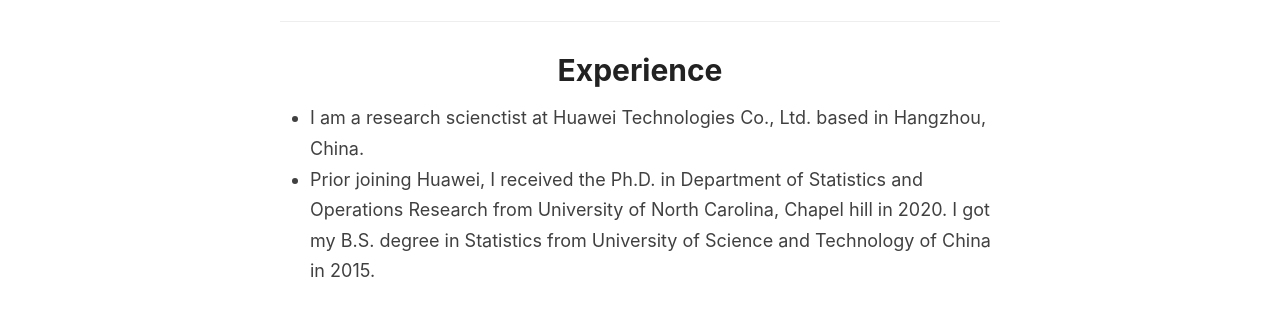
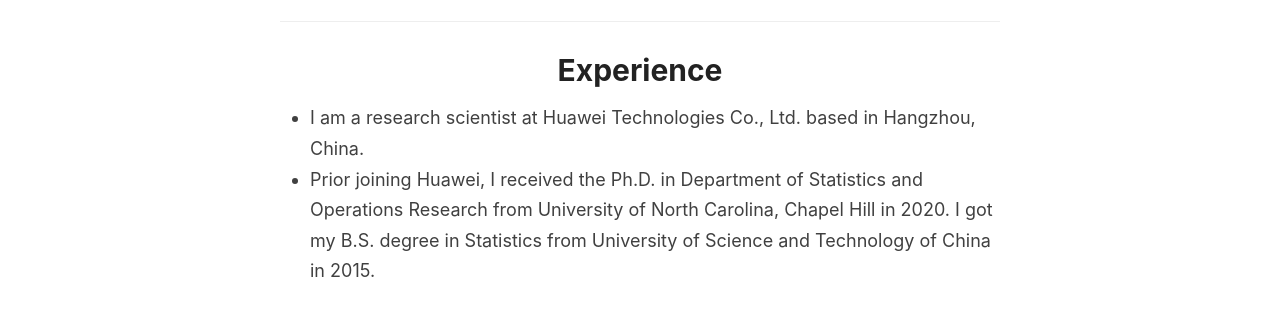
Before and after one commit to hsliuustc/hsliuustc.github.io, a Jekyll site: the page built from _pages/about.md, in a window 1280 px wide. Shown: the part 212-521 px from the top of the page. Built offline with Jekyll 4.4.1, drawn with Linux system fonts in a browser that asks for light colours.

Commit message:
fix typo

```diff
--- a/_pages/about.md
+++ b/_pages/about.md
@@ -4,5 +4,5 @@ title: Experience
 permalink: /about/
 ---
 
-- I am a research scienctist at Huawei Technologies Co., Ltd. based in Hangzhou, China.
-- Prior joining Huawei, I received the Ph.D. in Department of Statistics and Operations Research from University of North Carolina, Chapel hill in 2020. I got my B.S. degree in Statistics from University of Science and Technology of China in 2015.
+- I am a research scientist at Huawei Technologies Co., Ltd. based in Hangzhou, China.
+- Prior joining Huawei, I received the Ph.D. in Department of Statistics and Operations Research from University of North Carolina, Chapel Hill in 2020. I got my B.S. degree in Statistics from University of Science and Technology of China in 2015.
```
